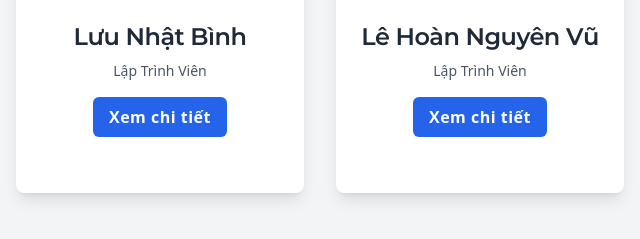
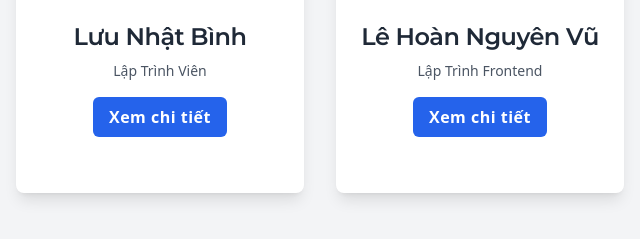
Before and after one commit to ptdat30/digital-cv-portfolio, a plain HTML site: page index.html in a window 1280 px wide. Shown: the part 399-638 px from the top of the page, 640-1280 px from the left. Drawn offline with nearby package versions, Linux system fonts and the light colour scheme.

Commit message:
sửa vài elements trong portfolio Vu

```diff
--- a/index.html
+++ b/index.html
@@ -68,7 +68,7 @@
       <img src="images/member4.jpg" alt="Ảnh thành viên 4" class="w-full h-56 object-cover object-center rounded-t-lg">
       <div class="p-6 text-center">
         <h2 class="text-2xl font-semibold text-gray-800 mb-2">Lê Hoàn Nguyên Vũ</h2>
-        <p class="text-gray-600 text-sm mb-4">Lập Trình Viên</p>
+        <p class="text-gray-600 text-sm mb-4">Lập Trình Frontend</p>
         <a href="https://vuman6699.wixstudio.com/porfolio" class="inline-block bg-blue-600 text-white py-2 px-4 rounded-md hover:bg-blue-700 transition duration-300">
           Xem chi tiết
         </a>
```
